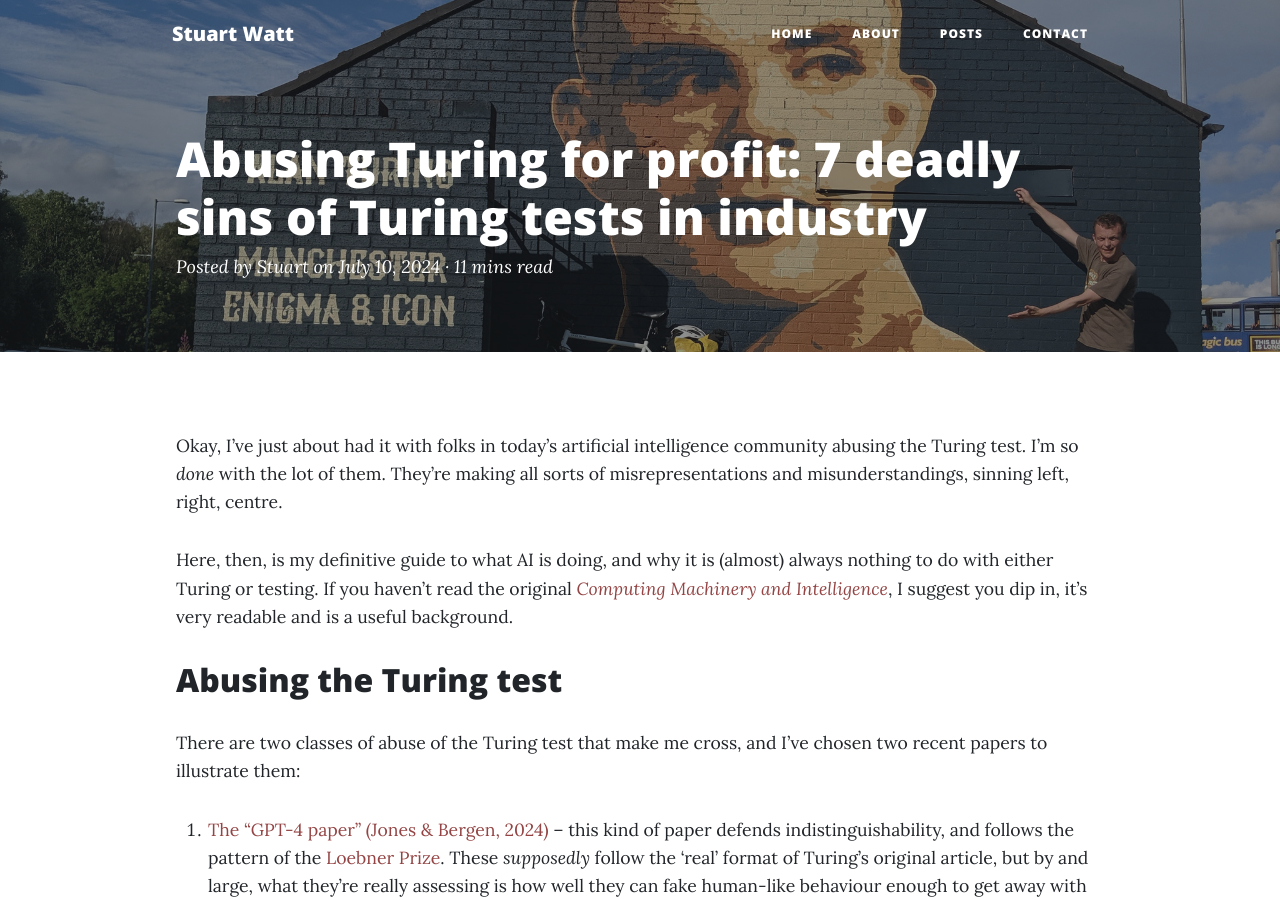
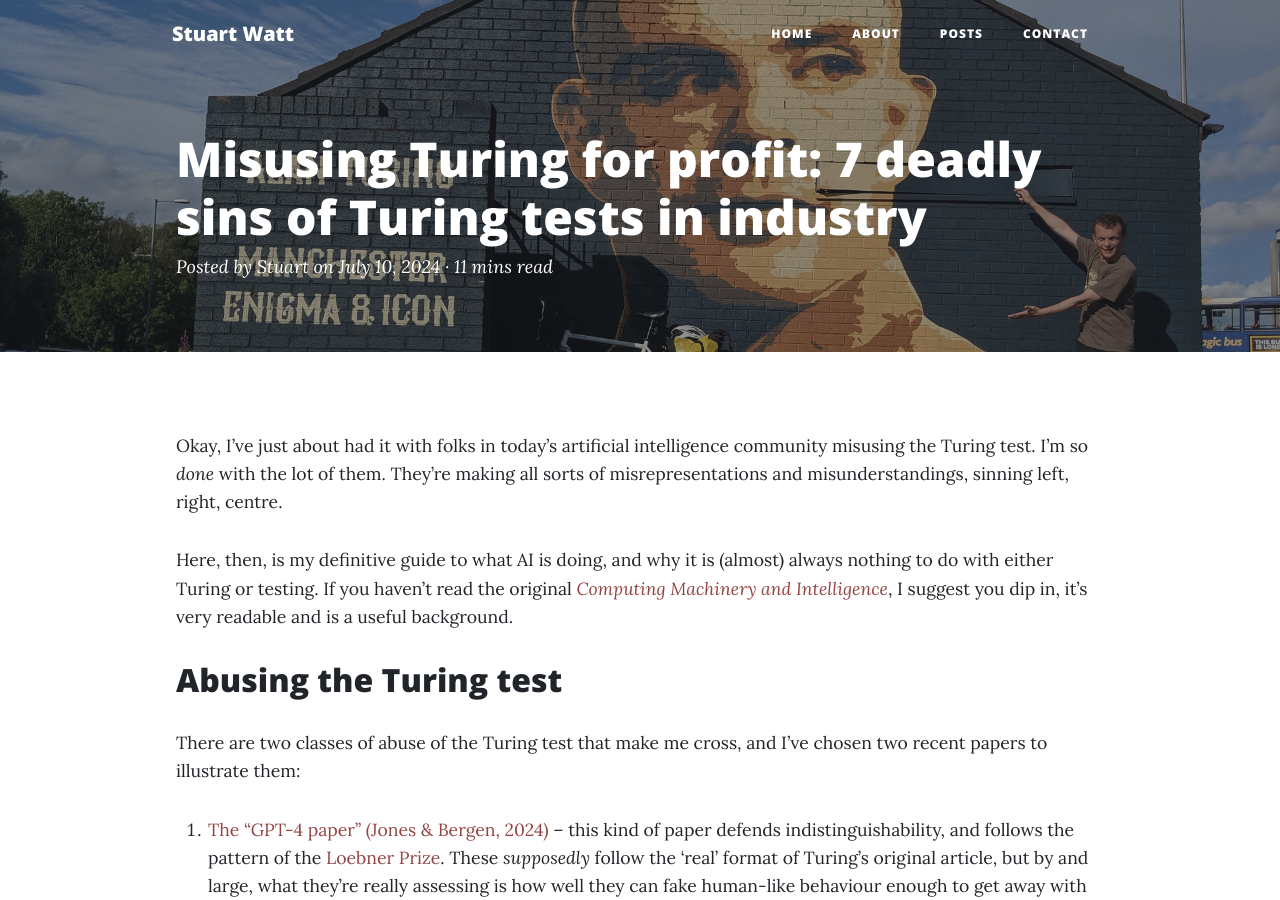
Before and after one commit to morungos/morungos.github.io, a Jekyll site: the page built from _posts/2024-07-10-abusing-turing-testing.md, in a window 1280 px wide and 900 px high. Built offline with Jekyll 4.4.1, drawn with Linux system fonts in a browser that asks for light colours.

Commit message:
Small language improvements

```diff
--- a/_posts/2024-07-10-abusing-turing-testing.md
+++ b/_posts/2024-07-10-abusing-turing-testing.md
@@ -1,6 +1,6 @@
 ---
 layout: post
-title: 'Abusing Turing for profit: 7 deadly sins of Turing tests in industry'
+title: 'Misusing Turing for profit: 7 deadly sins of Turing tests in industry'
 author: Stuart
 background: '/img/posts/48349530722_4b0e1706ac_k.jpg'
 summary: |-
@@ -14,7 +14,7 @@ image_description: |-
   Two small kittens, one black and white, the other a grey tabby, cuddling each other.
 ---
 
-Okay, I've just about had it with folks in today's artificial intelligence community abusing the Turing test.
+Okay, I've just about had it with folks in today's artificial intelligence community misusing the Turing test.
 I'm so *done* with the lot of them. They're making all sorts of misrepresentations and misunderstandings,
 sinning left, right, centre.
 
```
